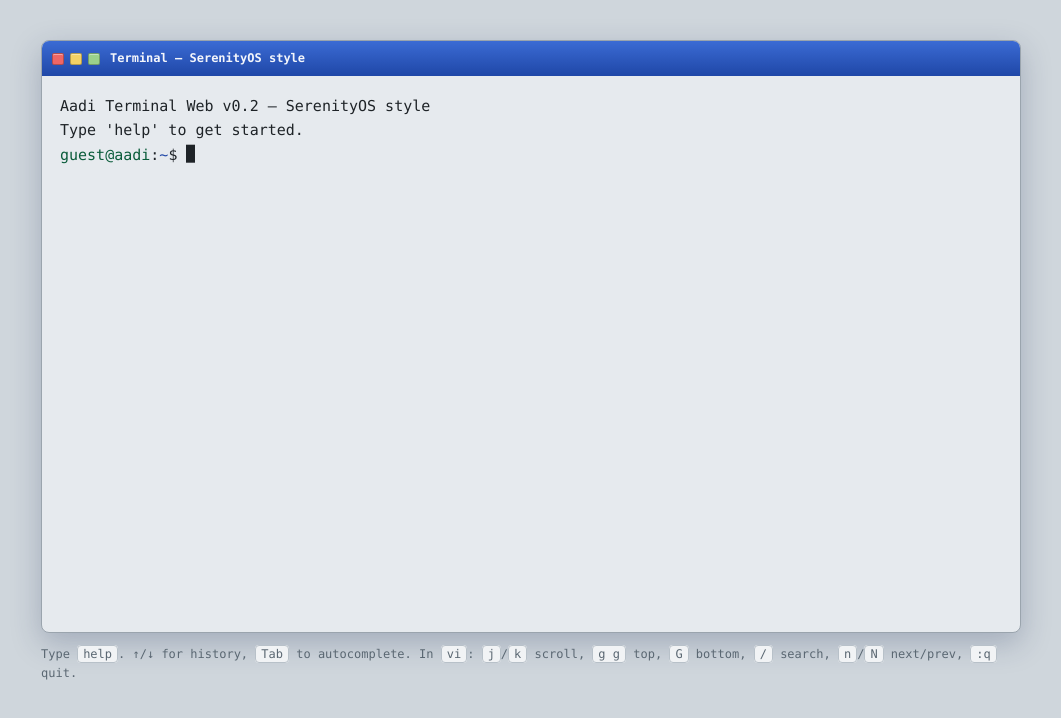
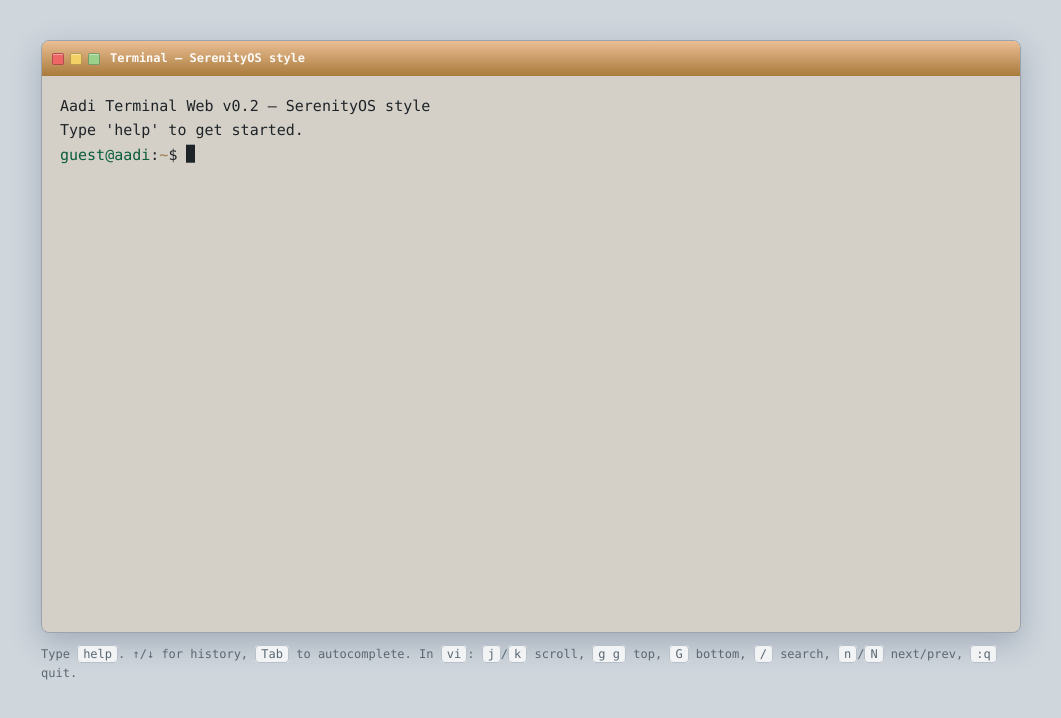
Before and after one commit to aadic0/aadic0.github.io, a plain HTML site: page index.html in a window 1280 px wide. Shown: the whole page, without its empty margins (109-1170 px from the left). Drawn offline with Linux system fonts and the light colour scheme.

Commit message:
Changed the colour themes

```diff
--- a/index.html
+++ b/index.html
@@ -9,10 +9,10 @@
     /* SerenityOS-inspired: light, crisp, 90s desktop vibes (blue titlebar, gray chrome) */
     :root{
       --bg:#cfd6dc;           /* light gray desktop */
-      --panel:#e6eaee;        /* window surface */
+      --panel:#d4d0c8;        /* window surface */
       --panel-border:#9aa4ad; /* classic bevel */
-      --titlebar-start:#3b6bd4; /* cool blue gradient */
-      --titlebar-end:#1f47a7;
+      --titlebar-start:#ebbe94; /* warm tan gradient */
+      --titlebar-end:#a97b3c;
       --titlebar-text:#ffffff;
       --text:#1e2327;         /* dark text */
       --muted:#5a6772;
@@ -21,7 +21,7 @@
       --danger:#b00020;       /* error red */
       --link:#004bd6;         /* link blue */
       --ansi-green:#0a5c3a;
-      --ansi-blue:#1f47a7;
+      --ansi-blue:#9b7b4a;    /*FIX ME: I need to change the var name to match the current colour*/
       --ansi-yellow:#a06a00;
       --ansi-magenta:#7b2fb0;
       --shadow: 0 10px 30px rgba(31, 49, 86, .25);
```
